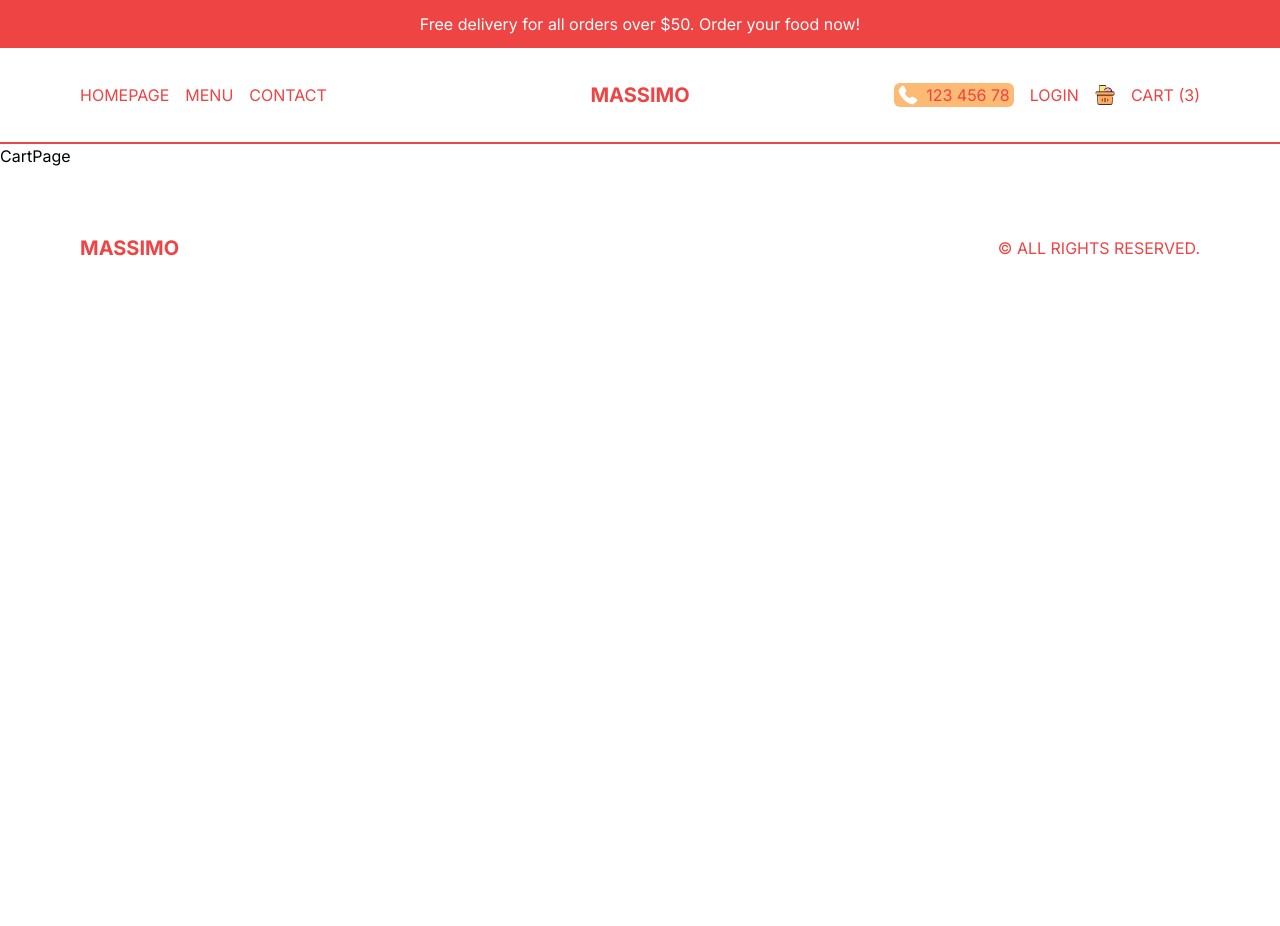
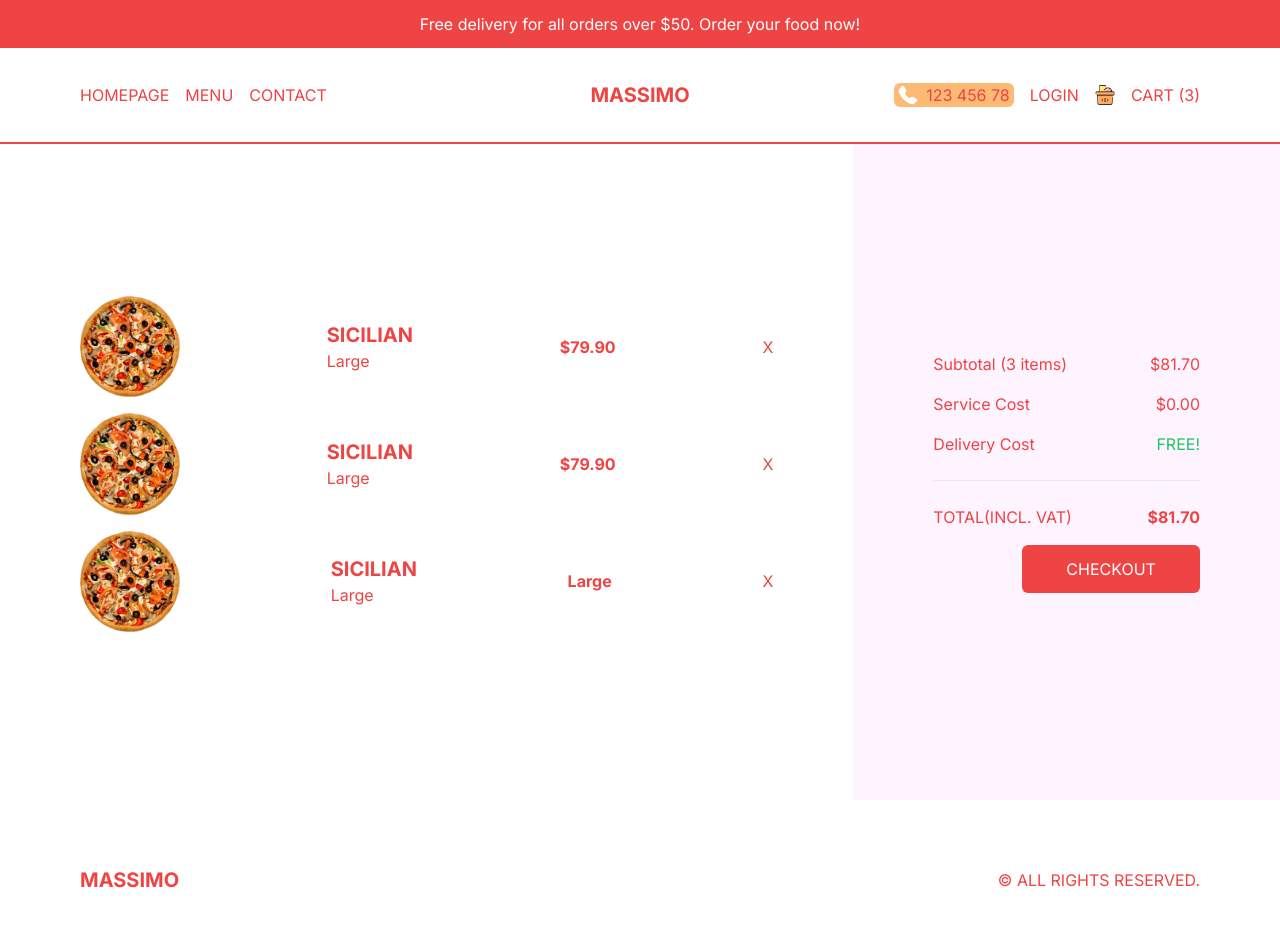
Before and after one commit to vitorfnery/restaurant-website, a Next.js app: page /cart in a window 1280 px wide. Shown: the top 926 px of the page. Before the commit the page ends 800 px from the top, so only its background shows below. Built offline with nearby package versions, Linux system fonts and the light colour scheme.

Commit message:
create Cart page

```diff
--- a/src/app/cart/page.tsx
+++ b/src/app/cart/page.tsx
@@ -1,4 +1,68 @@
+import { CART_INFO } from "@/constants";
+import Image from "next/image";
+
 const CartPage = () => {
-  return <div>CartPage</div>;
+  const cart = CART_INFO;
+  return (
+    <div className="h-[calc(100vh-6rem)] md:h-[calc(100vh-9rem)] flex flex-col text-red-500 lg:flex-row">
+      {/* PRODUCTS CONTAINER */}
+      <div className="h-1/2 p-4 flex flex-col justify-center overflow-scroll lg:h-full lg:w-2/3 2xl:w-1/2 lg:px-20 xl:px-30 2xl:p-40">
+        {/* SINGLE ITEM */}
+        <div className="flex items-center justify-between mb-4">
+          <Image src="/temporary/p1.png" alt="" width={100} height={100} />
+          <div className="">
+            <h1 className="uppercase text-xl font-bold">{cart.title}</h1>
+            <span>{cart.size}</span>
+          </div>
+          <h2 className="font-bold">{cart.singlePrice}</h2>
+          <span className="cursor-pointer">{cart.exclude}</span>
+        </div>
+        {/* SINGLE ITEM */}
+        <div className="flex items-center justify-between mb-4">
+          <Image src="/temporary/p1.png" alt="" width={100} height={100} />
+          <div className="">
+            <h1 className="uppercase text-xl font-bold">{cart.title}</h1>
+            <span>{cart.size}</span>
+          </div>
+          <h2 className="font-bold">{cart.singlePrice}</h2>
+          <span className="cursor-pointer">{cart.exclude}</span>
+        </div>
+        {/* SINGLE ITEM */}
+        <div className="flex items-center justify-between mb-4">
+          <Image src="/temporary/p1.png" alt="" width={100} height={100} />
+          <div className="">
+            <h1 className="uppercase text-xl font-bold">{cart.title}</h1>
+            <span>{cart.size}</span>
+          </div>
+          <h2 className="font-bold">{cart.size}</h2>
+          <span className="cursor-pointer">{cart.exclude}</span>
+        </div>
+      </div>
+      {/* PAYMENT CONTAINER */}
+      <div className="h-1/2 p-4 bg-fuchsia-50 flex flex-col gap-4 justify-center lg:h-full lg:w-1/3 2xl:w-1/2 lg:px-20 xl:px-30 2xl:p-40 2xl:text-xl 2xl:gap-6">
+        <div className="flex justify-between">
+          <span className="">{cart.subtotal}</span>
+          <span className="">{cart.subtotalPrice}</span>
+        </div>
+        <div className="flex justify-between">
+          <span className="">{cart.service}</span>
+          <span className="">{cart.servicePrice}</span>
+        </div>
+        <div className="flex justify-between">
+          <span className="">{cart.delivery}</span>
+          <span className="text-green-500">{cart.deliveryPrice}</span>
+        </div>
+        <hr className="my-2" />
+        <div className="flex justify-between">
+          <span className="">{cart.total}</span>
+          <span className="font-bold">{cart.totalPrice}</span>
+        </div>
+        <button className="bg-red-500 text-white p-3 rounded-md w-1/2 md:w-2/3 self-end">
+          {cart.checkoutBtn}
+        </button>
+      </div>
+    </div>
+  );
 };
+
 export default CartPage;
--- a/src/components/Footer/index.tsx
+++ b/src/components/Footer/index.tsx
@@ -8,7 +8,7 @@ const Footer = () => {
       <Link href={url} className="font-bold text-xl">
         {title}
       </Link>
-      <p>{info}</p>
+      <p className="text-center text-sm sm:text-base">{info}</p>
     </div>
   );
 };
--- a/src/components/Price/index.tsx
+++ b/src/components/Price/index.tsx
@@ -23,7 +23,6 @@ const Price = ({ price, id, options }: Props) => {
   return (
     <div className="flex flex-col gap-4">
       <h2 className="text-2xl font-bold">${total.toFixed(2)}</h2>
-      {/* OPTIONS CONTAINER */}
       <div className="flex gap-4">
         {options?.map((option, index) => (
           <button
@@ -39,9 +38,7 @@ const Price = ({ price, id, options }: Props) => {
           </button>
         ))}
       </div>
-      {/* QUANTITY AND ADD BUTTON CONTAINER */}
       <div className="flex justify-between items-center">
-        {/* QUANTITY */}
         <div className="flex justify-between w-full p-3 ring-1 ring-red-500">
           <span>{content}</span>
           <div className="flex gap-4 items-center">
@@ -58,7 +55,6 @@ const Price = ({ price, id, options }: Props) => {
             </button>
           </div>
         </div>
-        {/* CART BUTTON */}
         <button className="uppercase w-56 bg-red-500 text-white p-3 ring-1 ring-red-500">
           {addBtn}
         </button>
--- /dev/null
+++ b/src/constants/cart-info.ts
@@ -0,0 +1,15 @@
+export const CART_INFO = {
+  title: "sicilian",
+  size: "Large",
+  singlePrice: "$79.90",
+  exclude: "X",
+  subtotal: "Subtotal (3 items)",
+  subtotalPrice: "$81.70",
+  service: "Service Cost",
+  servicePrice: "$0.00",
+  delivery: "Delivery Cost",
+  deliveryPrice: "FREE!",
+  total: "TOTAL(INCL. VAT)",
+  totalPrice: "$81.70",
+  checkoutBtn: "CHECKOUT",
+};
--- a/src/constants/index.ts
+++ b/src/constants/index.ts
@@ -4,6 +4,7 @@ export * from "@/constants/menu-info";
 export * from "@/constants/menu-category-info";
 export * from "@/constants/mobileMenu-info";
 export * from "@/constants/cartIcon-info";
+export * from "@/constants/cart-info";
 export * from "@/constants/footer-info";
 export * from "@/constants/slider-info";
 export * from "@/constants/featured-info";
```
